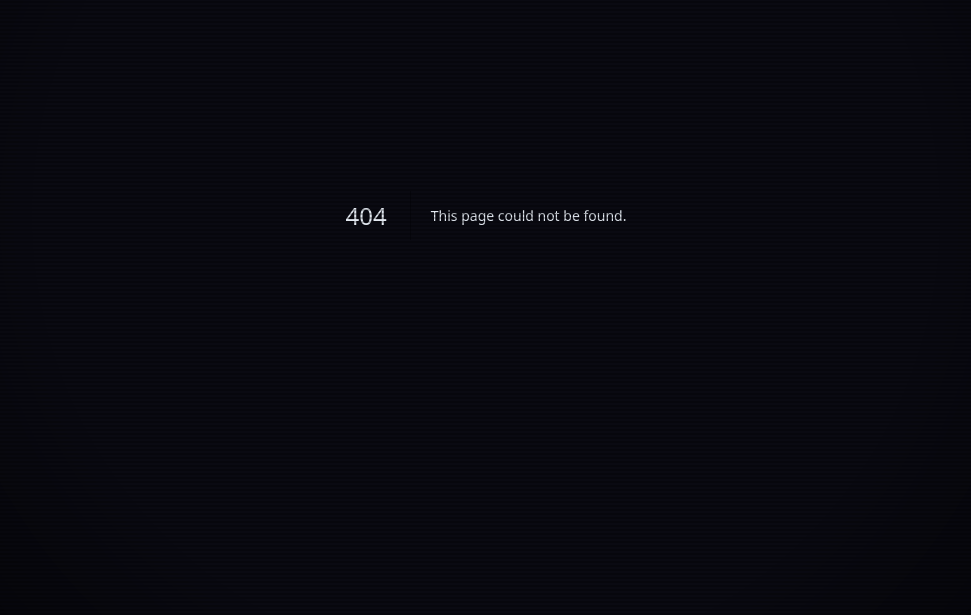
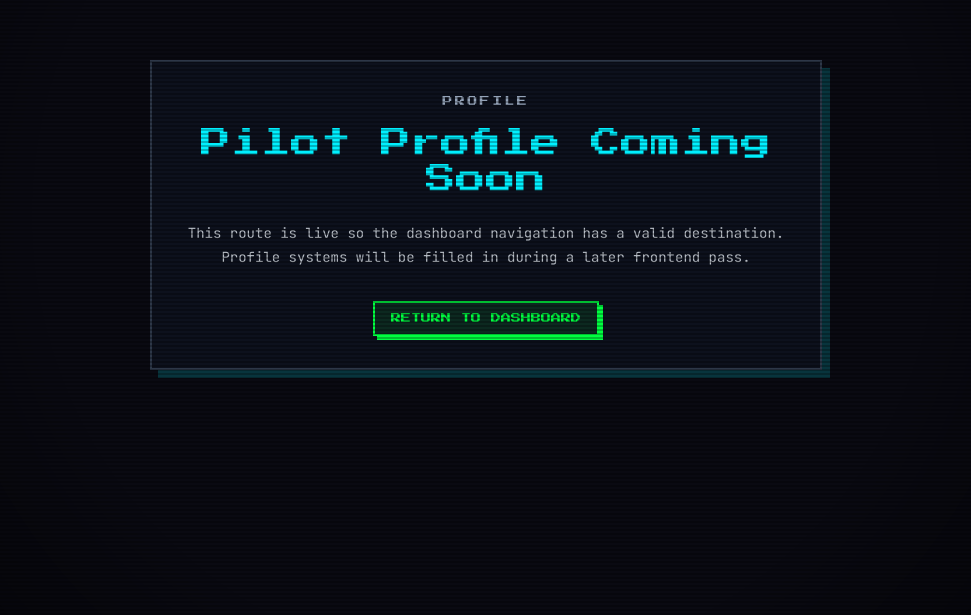
Before and after one commit to hcp-uw/ccp-coin, a Next.js app in the folder frontend/: page /profile in a window 1280 px wide. Before the commit this address had no page. Shown: the part 185-800 px from the top of the page, without its empty margins (154-1125 px from the left). Built offline with nearby package versions, Linux system fonts and the light colour scheme.

Commit message:
fix: add placeholder profile route for dashboard nav

```diff
--- /dev/null
+++ b/frontend/src/app/profile/page.tsx
@@ -0,0 +1,36 @@
+"use client";
+
+import { useRouter } from "next/navigation";
+import { MotionConfig } from "framer-motion";
+import { ArcadeButton } from "@/components/shared/ArcadeButton";
+
+export default function ProfilePage() {
+  const router = useRouter();
+
+  return (
+    <MotionConfig reducedMotion="user">
+      <main className="flex min-h-screen items-center justify-center bg-obsidian px-6">
+        <section className="w-full max-w-2xl border-[2px] border-border bg-surface/70 p-8 text-center shadow-[8px_8px_0px_0px_rgba(0,240,255,0.18)]">
+          <p className="font-arcade text-[10px] uppercase tracking-[0.24em] text-muted">
+            Profile
+          </p>
+          <h1 className="mt-4 font-arcade text-2xl text-primary md:text-3xl">
+            Pilot Profile Coming Soon
+          </h1>
+          <p className="mt-6 font-mono text-sm leading-6 text-text/80">
+            This route is live so the dashboard navigation has a valid destination.
+            Profile systems will be filled in during a later frontend pass.
+          </p>
+          <div className="mt-8 flex justify-center">
+            <ArcadeButton
+              variant="success"
+              onClick={() => router.push("/dashboard")}
+            >
+              RETURN TO DASHBOARD
+            </ArcadeButton>
+          </div>
+        </section>
+      </main>
+    </MotionConfig>
+  );
+}
```
